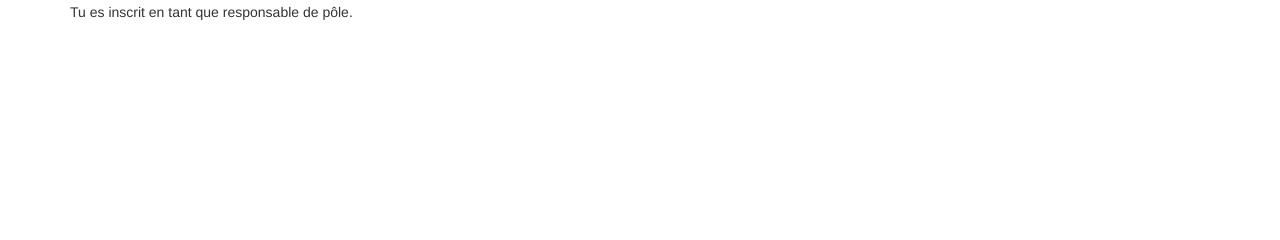
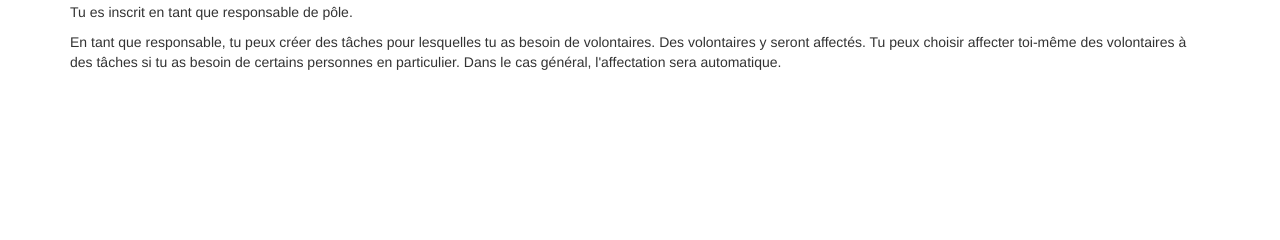
Before and after one commit to brunal/rn, a Python web app: template templates/profil.html in a window 1280 px wide. Shown: the part 90-330 px from the top of the page. Run offline with Jinja, Linux system fonts and the light colour scheme; the template is opened without the code that fills it: most values are stand-ins (such as "Sample title", 1, 10 or a date in 2020); some libraries are stand-ins or nearby versions.

Commit message:
Profile page: role description

```diff
--- a/templates/profil.html
+++ b/templates/profil.html
@@ -3,6 +3,14 @@
 {% block body %}
 <p>Bonjour {{ user.name }}. Ton adresse email est {{ user.email }}, tu étudies à {{ user.ecole }} et ton numéro de contact est {{ user.portable }}.<br/>
 Tu es inscrit en tant que {% if volontaire %}volontaire{% elif responsable %}responsable de pôle{% elif brn %}membre du BRN{% endif %}.</p>
+
+{% if volontaire %}
+<p>Sur cette plateforme les responsables de pôles peuvent demander des volontaires pour des tâches lors de la RN. Tu recevras un mail décrivant les tâches auxquelles tu es affecté avant la RN.</p>
+{% elif responsable %}
+<p>En tant que responsable, tu peux créer des tâches pour lesquelles tu as besoin de volontaires. Des volontaires y seront affectés. Tu peux choisir affecter toi-même des volontaires à des tâches si tu as besoin de certains personnes en particulier. Dans le cas général, l'affectation sera automatique.</p>
+{% elif brn %}
+<p>En tant que membre du BRN, tu as accès à toutes les tâches et tu peux les modifier ou y affecter certaines personnes. Tu peux également renseigner des indisponibilités des volontaires (au cas par cas) et lancer une procédure d'affectation automatique.</p>
+{% endif %}
 
 {% if form %}
     <form method="POST" role="form">
```
